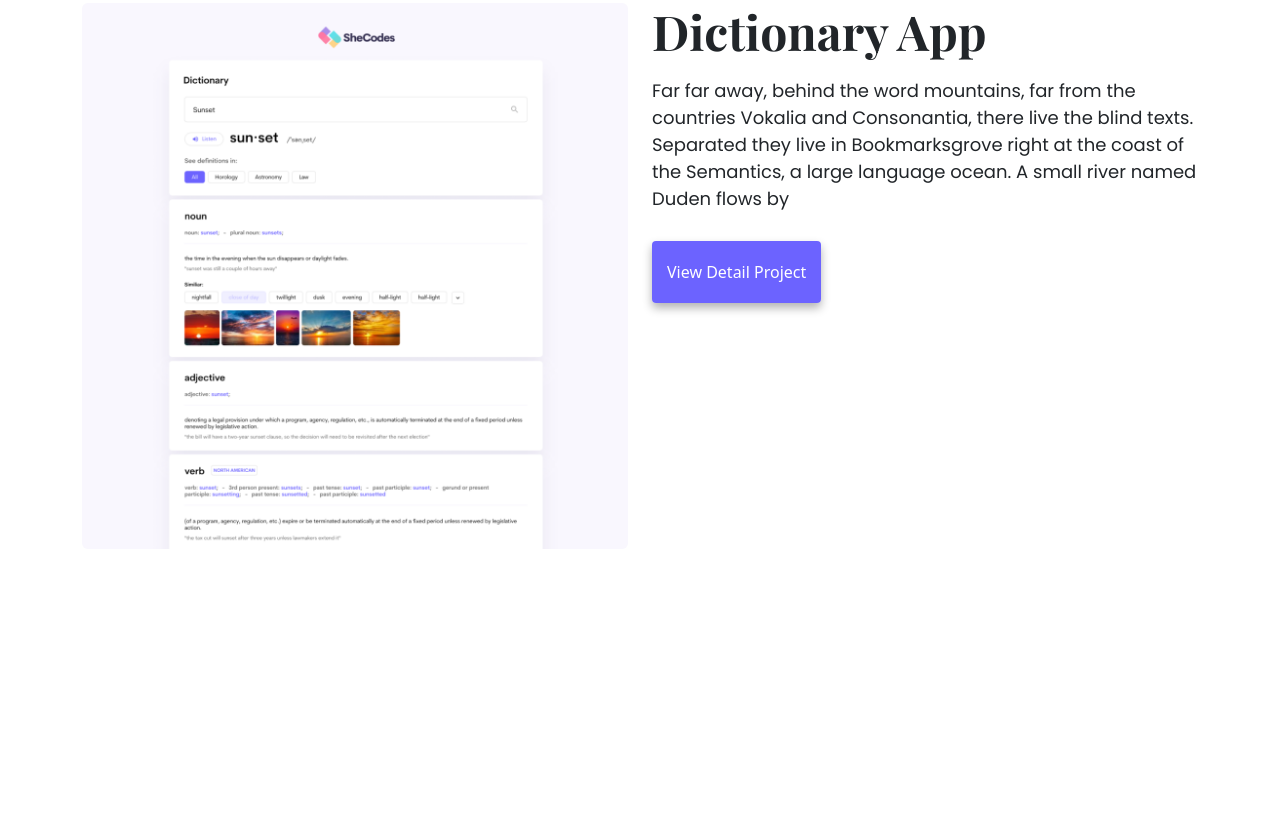
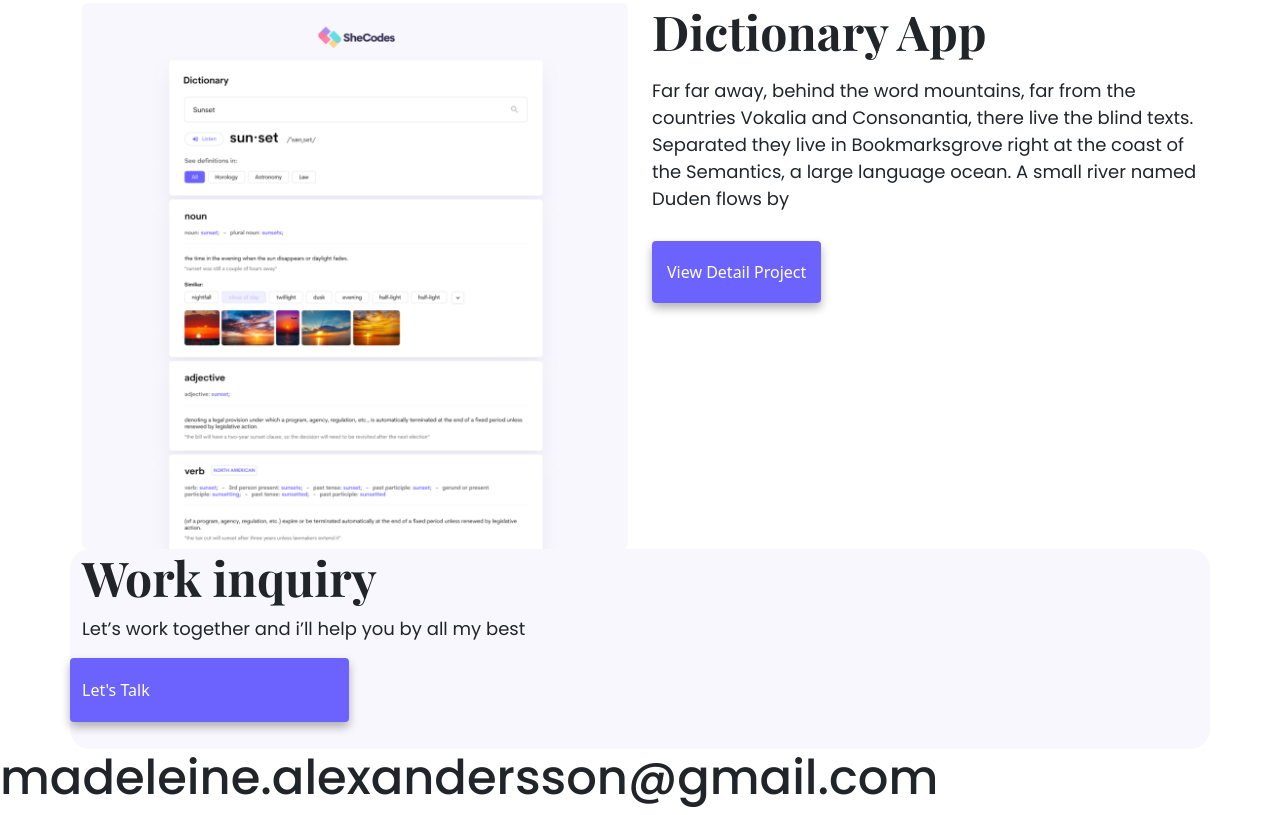
Before and after one commit to thatblondecodergirl/front-end-developer-maddie, a plain HTML site: page index.html in a window 1280 px wide. Shown: the part 1703-2518 px from the top of the page. Before the commit the page ends 2252 px from the top, so only its background shows below. Drawn offline with nearby package versions, Linux system fonts and the light colour scheme.

Commit message:
added inquiry section

```diff
--- a/index.html
+++ b/index.html
@@ -150,5 +150,15 @@
         </div>
       </div>
     </div>
+    <div class="container inquiry">
+      <div class="row col-sm-9">
+        <h1>Work inquiry</h1>
+        <p>Let’s work together and i’ll help you by all my best</p>
+      </div>
+      <div class="row col-sm-3">
+        <a href="#" class="d-flex primary-link">Let's talk</a>
+      </div>
+    </div>
+    <h2>madeleine.alexandersson@gmail.com</h2>
   </body>
 </html>
--- a/style.css
+++ b/style.css
@@ -16,6 +16,7 @@ h3 {
 
 h1 {
   font-size: 96px !important;
+  font-family: "Playfair Display", serif !important;
 }
 
 h2 {
@@ -95,6 +96,15 @@ p {
   font-family: "Playfair Display", serif !important;
 }
 
+.inquiry h1 {
+  font-family: "Playfair Display", serif !important;
+  font-size: 48px !important;
+}
+
+.inquiry p {
+  font-size: 18px !important;
+}
+
 @media (max-width: 576px) {
   .mb-3 {
     text-align: center;
@@ -136,3 +146,12 @@ p {
 .hero h1 {
   font-family: "Playfair Display", serif;
 }
+
+.inquiry {
+  width: 1160px;
+  height: 200px;
+  left: 67px;
+  top: 3078px;
+  background: #f9f7fe;
+  border-radius: 20px;
+}
```
